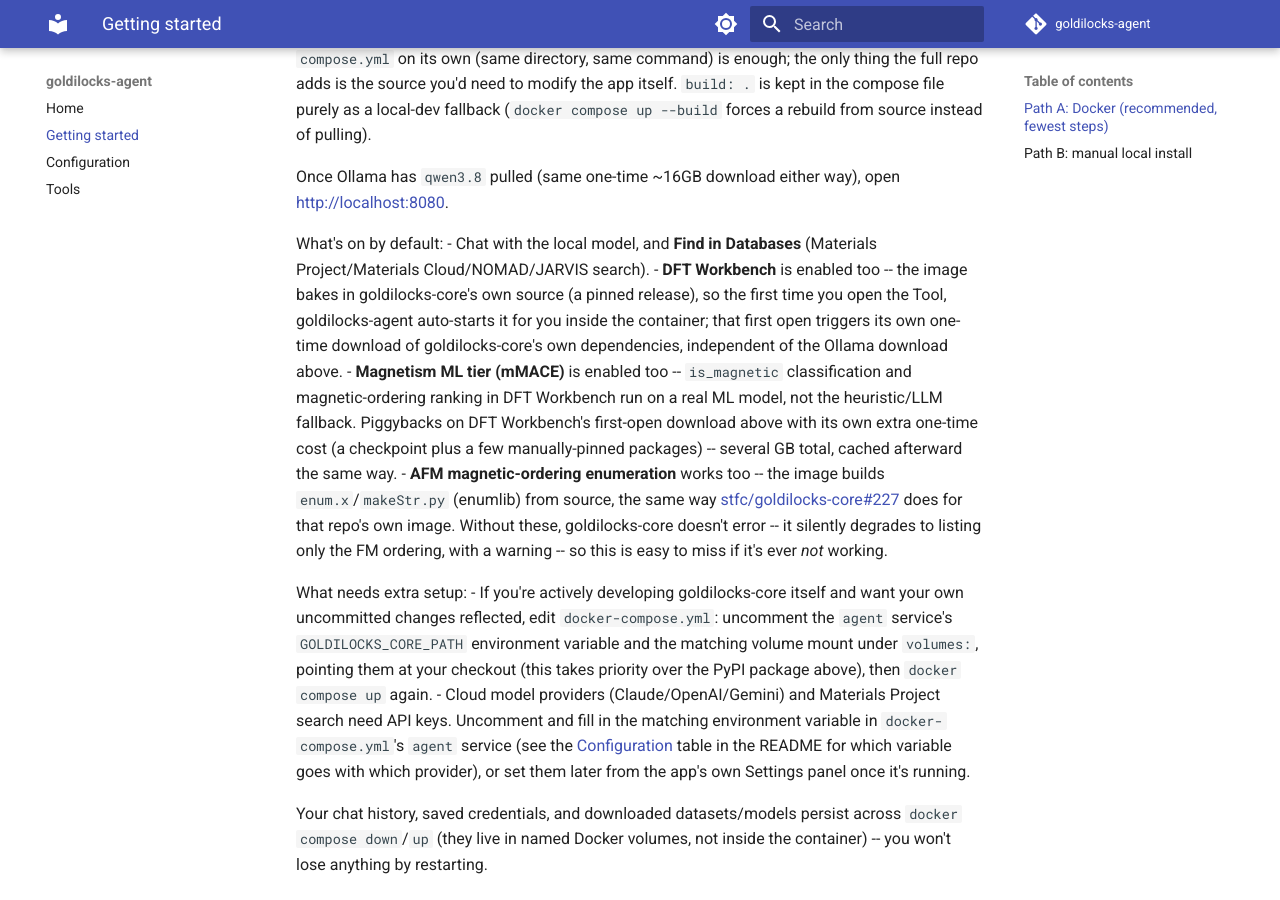
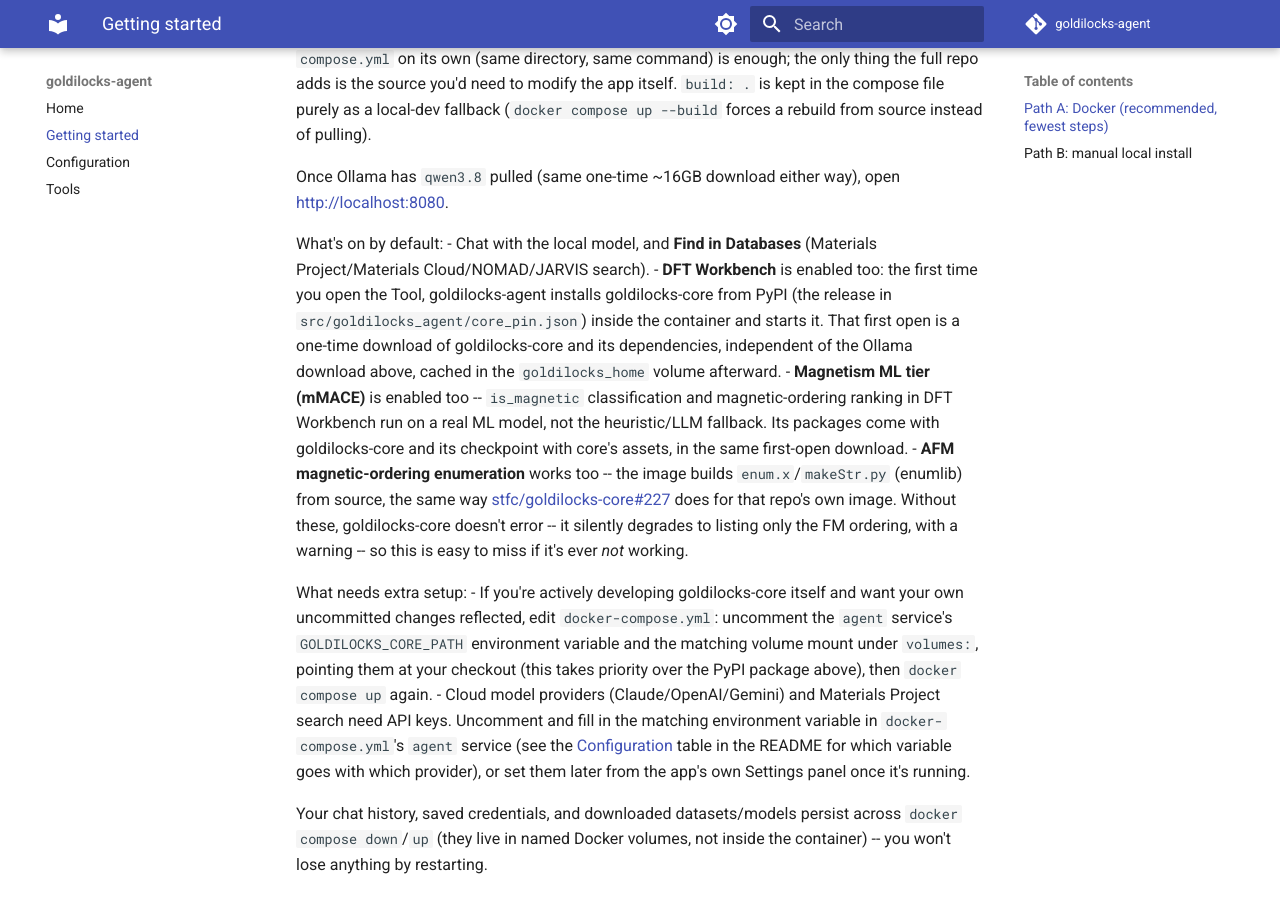
Before and after one commit to stfc/goldilocks-agent, an MkDocs documentation site: the page built from docs/getting-started.md, in a window 1280 px wide and 900 px high, scrolled down 1023 px. Built offline with MkDocs 1.6.1 and Material for MkDocs 9.7.7, drawn with Linux system fonts in a browser that asks for light colours; comment, search, counter and statistics services are not loaded.

Commit message:
deploy: run goldilocks-core from PyPI, not a checkout baked into the image
The image carried core's source because mMACE once needed a fork of mace
installed from git; core 0.3.0 dropped that. Both compose files now use
the agent's PyPI mode (GOLDILOCKS_AGENT_CORE_AUTOSTART, uvx into uv's cache
in the home volume) instead of GOLDILOCKS_CORE_PATH and the core venv
volume, so the VM runs the path the e2e tests run.

UV_TORCH_BACKEND=cpu makes uvx install CPU torch: PyPI's own Linux torch is
a CUDA build, and on the CPU it ranked bcc Fe in 185 s against 21 s for the
CPU build, in the same container. enumlib's makeStr.py runs on the image's
own venv, whose numpy comes with ase.

The STFC runbook's core upgrade pre-warms the new release into uv's cache
from a host-network container, with the agent's own requirement string and
torch backend, then switches; it covers the one-time move from checkout
mode and its rollback. Checked in a local build: core starts from PyPI,
ranking lists 8 candidates and recommends fm, and the smoke tests pass.

```diff
--- a/docs/getting-started.md
+++ b/docs/getting-started.md
@@ -57,17 +57,17 @@ open <http://localhost:8080>.
 What's on by default:
 - Chat with the local model, and **Find in Databases** (Materials
   Project/Materials Cloud/NOMAD/JARVIS search).
-- **DFT Workbench** is enabled too -- the image bakes in goldilocks-core's
-  own source (a pinned release), so the first time you open the Tool,
-  goldilocks-agent auto-starts it for you inside the container; that first
-  open triggers its own one-time download of goldilocks-core's own
-  dependencies, independent of the Ollama download above.
+- **DFT Workbench** is enabled too: the first time you open the Tool,
+  goldilocks-agent installs goldilocks-core from PyPI (the release in
+  `src/goldilocks_agent/core_pin.json`) inside the container and starts it.
+  That first open is a one-time download of goldilocks-core and its
+  dependencies, independent of the Ollama download above, cached in the
+  `goldilocks_home` volume afterward.
 - **Magnetism ML tier (mMACE)** is enabled too -- `is_magnetic`
   classification and magnetic-ordering ranking in DFT Workbench run on a
-  real ML model, not the heuristic/LLM fallback. Piggybacks on DFT
-  Workbench's first-open download above with its own extra one-time cost
-  (a checkpoint plus a few manually-pinned packages) -- several GB total,
-  cached afterward the same way.
+  real ML model, not the heuristic/LLM fallback. Its packages come with
+  goldilocks-core and its checkpoint with core's assets, in the same
+  first-open download.
 - **AFM magnetic-ordering enumeration** works too -- the image builds
   `enum.x`/`makeStr.py` (enumlib) from source, the same way
   [stfc/goldilocks-core#227](https://github.com/stfc/goldilocks-core/pull/227)
```
Also changed, not shown: deploy/stfc-cloud/README.md (+40 -22 lines), docker-compose.yml (+11 -14 lines), docs/goldilocks-agent-design.md (+8 -0 lines), 4 other files.
